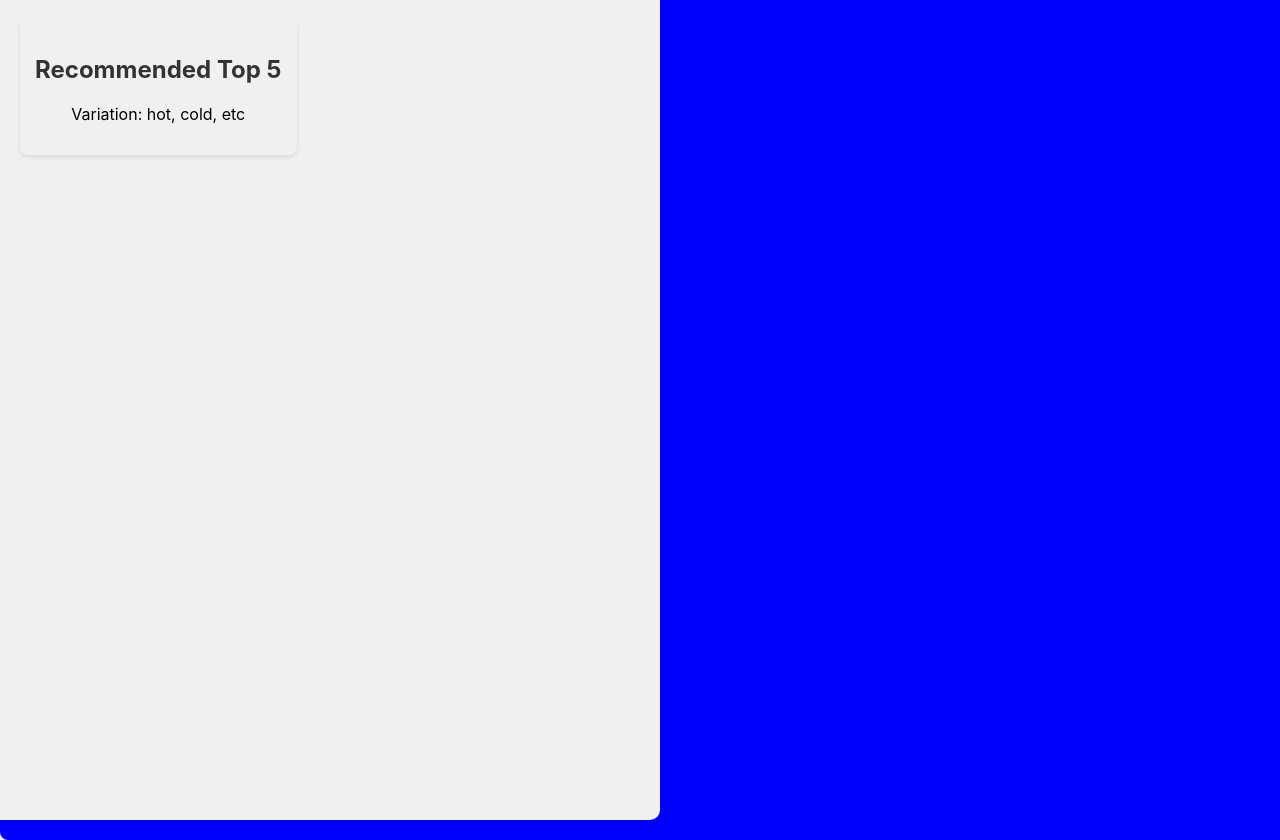
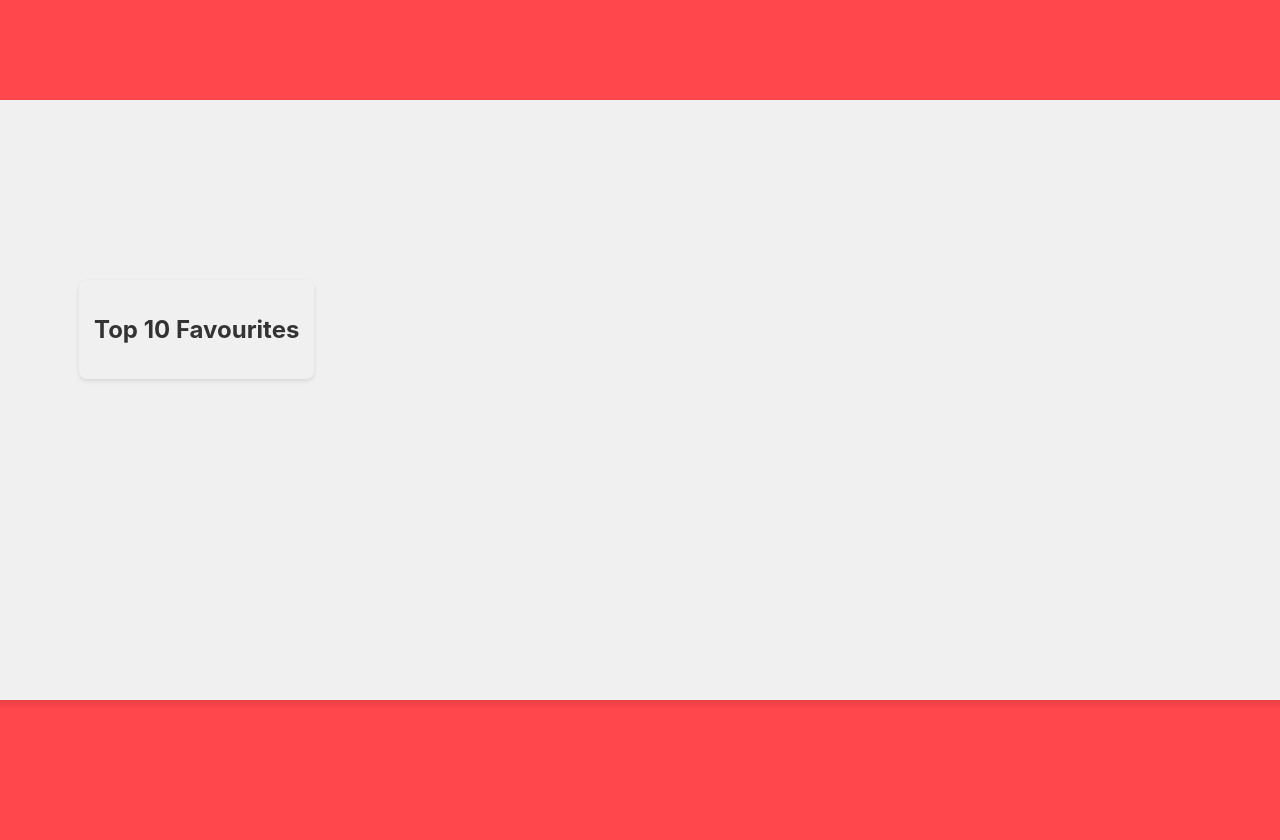
Before and after one commit to SleepOnFirewood/reactthings, a React (Create React App) app in the folder BubbleTeaMenu/main/myapp/: page / in a window 1280 px wide. Shown: the top 840 px of the page. Built offline with nearby package versions, Linux system fonts and the light colour scheme.

Commit message:
reformat structuring

```diff
--- a/BubbleTeaMenu/main/myapp/src/App.js
+++ b/BubbleTeaMenu/main/myapp/src/App.js
@@ -3,19 +3,23 @@ import './App.css';
 import Border from './component/Border/borderFrame';
 import Card from './component/Card/Card';
 import Title from './component/Title/Title'
-import Top5Container from './component/Top5Container/Top5Container';
+import Top10Container from './component/Top10Container/Top10Container';
 
 function App() {
   return (
     <div className="App">
       <Border>
-      <Title
-          title="Recommended Top 5"
-          variation="hot, cold, etc"
-      />
-      <Top5Container>
 
-      </Top5Container>
+        <Top10Container>
+          <Title
+          title ="Top 10 Favourites">
+          </Title>
+          {/* <Card
+            title="Wintermelon Basil"
+            description="Fresh winter melon puree blended with basil leaves."
+            price="$5.99"
+          /> */}
+        </Top10Container>
       </Border>
 
     </div>
--- a/BubbleTeaMenu/main/myapp/src/component/Border/borderFrame.css
+++ b/BubbleTeaMenu/main/myapp/src/component/Border/borderFrame.css
@@ -7,7 +7,6 @@
     top: 0;
     left: 0;
     padding: 20px;
-    background-color: blue; /* Specific border color */
-    border-radius: 8px;
+    background-color: #FF474C ; /* Specific border color */
     box-shadow: 0 2px 4px rgba(0, 0, 0, 0.1);
 }
--- a/BubbleTeaMenu/main/myapp/src/component/Title/Title.css
+++ b/BubbleTeaMenu/main/myapp/src/component/Title/Title.css
@@ -1,8 +1,8 @@
 /* Title Card Styling */
 .title-frame {
   position: fixed;
-  top: 20px;    /* Adjust the vertical distance from the top */
-  left: 20px;   /* Adjust the horizontal distance from the right */
+  top: 30%;   /* Adjust the vertical distance from the top */
+  left: 7.5%;   /* Adjust the horizontal distance from the right */
   background-color: #f0f0f0; /* Background color (white) */
   padding: 15px;
   border-radius: 8px;
--- a/BubbleTeaMenu/main/myapp/src/component/Top5Container/Top5Container.css
+++ b/BubbleTeaMenu/main/myapp/src/component/Top10Container/Top10Container.css
@@ -1,13 +1,13 @@
-.Top5Container-Frame {
+.Top10Container-Frame {
     position: fixed;
     left: -20px;
     top: 50%; /* Adjust this value to set your desired width */
     transform: translateY(-50%);
-    width: 50%; /* Set your desired width */
+    width: 100%; /* Set your desired width */
     background-color: #f0f0f0;
     border-radius: 10px;
     padding: 20px;
     box-shadow: 0 4px 6px rgba(0, 0, 0, 0.1);
     z-index: 1000; /* Ensure it stays above other content */
-    height: 100%; /* Set height to half the viewport */
+    height: 70%; /* Set height to half the viewport */
 }
--- /dev/null
+++ b/BubbleTeaMenu/main/myapp/src/component/Top10Container/Top10Container.js
@@ -0,0 +1,14 @@
+import React from 'react';
+import './Top10Container.css'
+
+function Top10Container(props)
+{
+    return(
+        <div className='Top10Container-Frame'>
+            {props.children}
+        </div>
+    )
+
+}
+
+export default Top10Container;
--- a/BubbleTeaMenu/main/myapp/src/component/Top5Container/Top5Container.js
+++ /dev/null
@@ -1,14 +0,0 @@
-import React from 'react';
-import './Top5Container.css'
-
-function Top5Container(props)
-{
-    return(
-        <div className='Top5Container-Frame'>
-            {props.children}
-        </div>
-    )
-
-}
-
-export default Top5Container;
```
